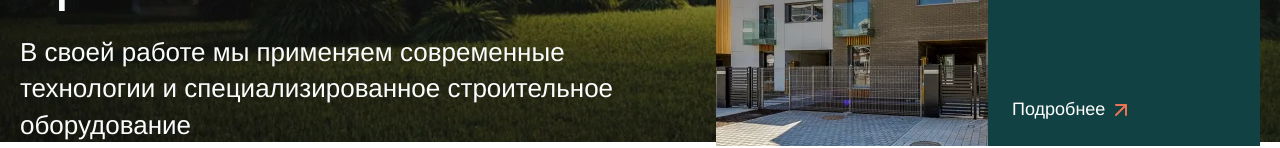
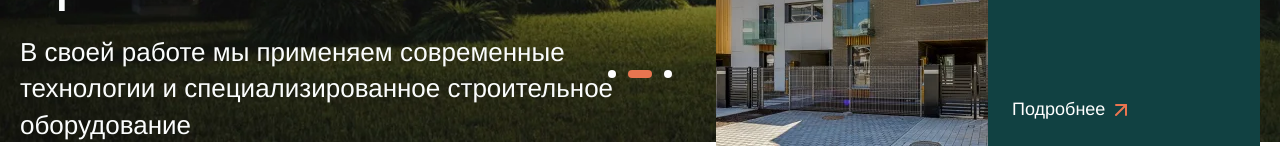
Before and after one commit to DiMoNiO04/test-web-space, a Next.js app: page / in a window 1280 px wide. Shown: the part 658-806 px from the top of the page. Built offline with nearby package versions, Linux system fonts and the light colour scheme.

Commit message:
feat: add pagination

```diff
--- a/src/components/blocks/slider/Slider.module.scss
+++ b/src/components/blocks/slider/Slider.module.scss
@@ -11,3 +11,28 @@
     margin-bottom: 32px;
   }
 }
+
+.swiper {
+  position: static;
+}
+
+.pagination {
+  position: absolute;
+  bottom: 64px !important;
+  display: flex;
+    column-gap: 12px;
+    justify-content: center;
+
+  span {
+    @include sizes(8px, 8px);
+    margin: 0 !important;
+    opacity: 1;
+    background-color: $white;
+    border-radius: 16px;
+    transition: width 0.2s ease, background-color 0.2s ease;
+
+    @include hover {
+      background-color: $accent500;
+    }
+  }
+}
--- a/src/components/blocks/slider/Slider.tsx
+++ b/src/components/blocks/slider/Slider.tsx
@@ -3,6 +3,7 @@
 import React from 'react';
 import { Pagination, Autoplay } from 'swiper/modules';
 import { Swiper, SwiperSlide } from 'swiper/react';
+import { Button, EButtonClass } from '@/components/ui';
 
 import 'swiper/css';
 import 'swiper/css/navigation';
@@ -10,7 +11,6 @@ import 'swiper/css/pagination';
 import 'swiper/css/scrollbar';
 import 'swiper/css/autoplay';
 import styles from './Slider.module.scss';
-import { Button, EButtonClass } from '@/components/ui';
 
 const slides = [
   {
@@ -40,7 +40,7 @@ const Slider: React.FC = () => {
       loop={true}
       spaceBetween={30}
       autoplay={{ delay: 4000 }}
-      className={styles.swiper}
+      className={`${styles.swiper} hero-slider`}
     >
       {slides.map(({ id, title, description }) => (
         <SwiperSlide key={id} className={styles.slide}>
--- a/src/components/sections/hero/Hero.module.scss
+++ b/src/components/sections/hero/Hero.module.scss
@@ -4,6 +4,7 @@
   background-repeat: no-repeat;
   @include sizes(100%, 100vh);
   padding: 260px 0 160px;
+  position: relative;
 }
 
 .container {
--- a/src/styles/common/_global.scss
+++ b/src/styles/common/_global.scss
@@ -182,3 +182,10 @@ h6 {
     @include helvetica16;
   }
 }
+
+.hero-slider {
+  .swiper-pagination-bullet-active {
+      background-color: $accent500 !important;
+      width: 24px !important;
+    }
+}
```
